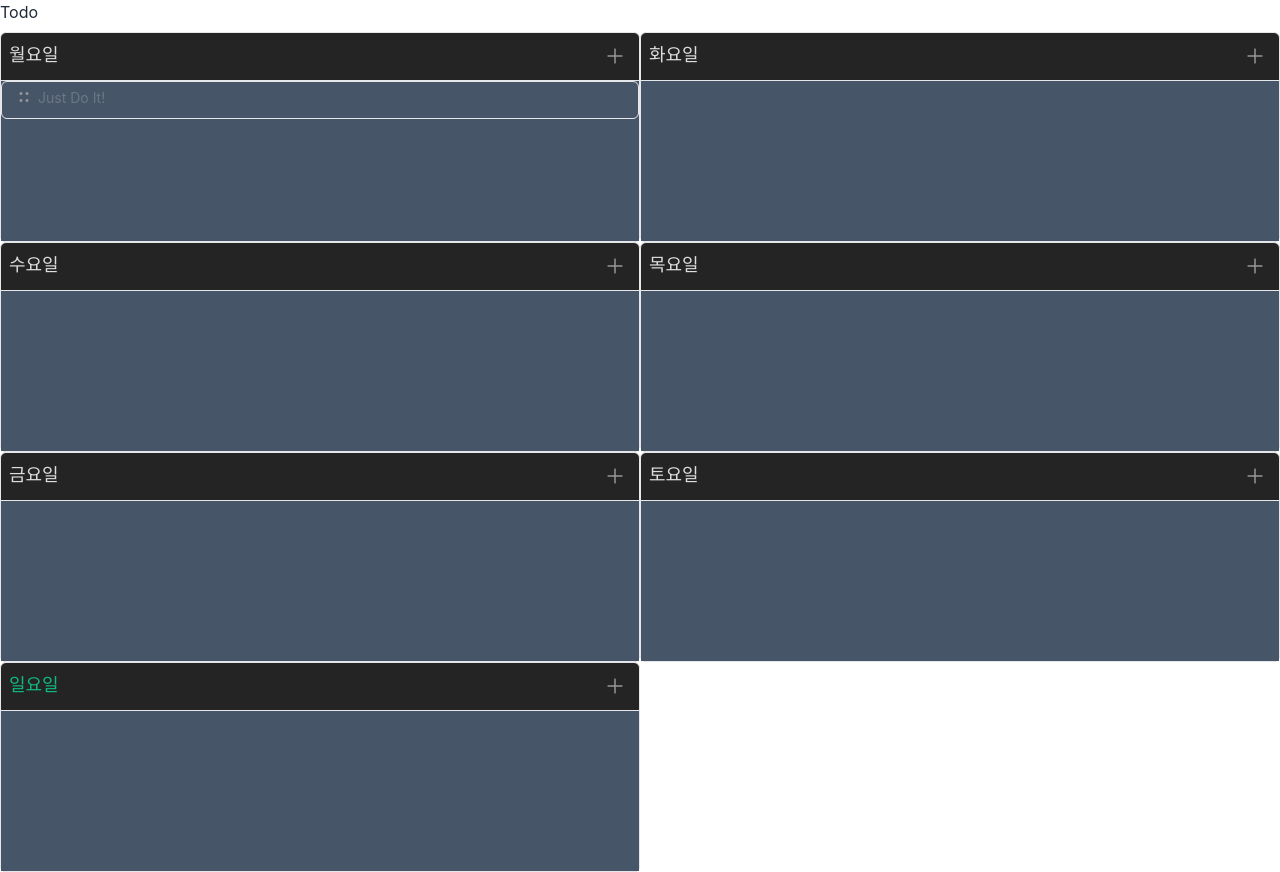
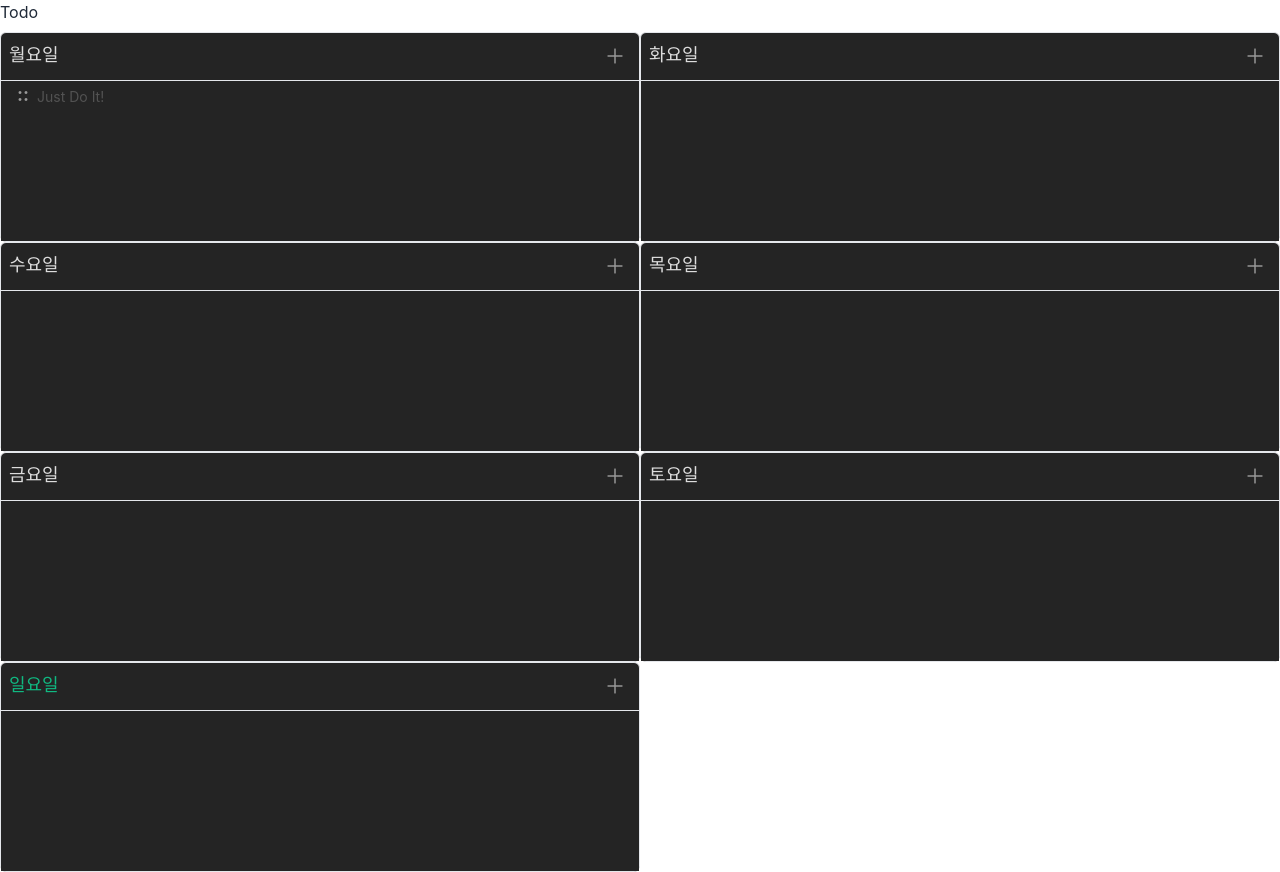
Before and after one commit to dev2820/daily-todo-list, a React (Vite) app in the folder daily-todo-list-web/: page / in a window 1280 px wide. Both pictures are taken after a click on the button 615 px from the left and 57 px from the top of the page. Built offline with nearby package versions, Linux system fonts and the light colour scheme.

Commit message:
update/ something...something...

```diff
--- a/daily-todo-list-web/src/components/Atom/Card.tsx
+++ b/daily-todo-list-web/src/components/Atom/Card.tsx
@@ -7,4 +7,4 @@
   return <div className={cardStyle()}>{props.children}</div>;
 };
 
-const cardStyle = cva("border p-2 rounded-md");
+const cardStyle = cva("p-2 rounded-md overflow-hidden");
--- a/daily-todo-list-web/src/components/Atom/DnD/Draggable.tsx
+++ b/daily-todo-list-web/src/components/Atom/DnD/Draggable.tsx
@@ -28,11 +28,11 @@
   );
 };
 
-const itemStyle = cva("", {
+const itemStyle = cva("rounded-md overflow-hidden", {
   variants: {
     isDraggingOver: {
-      true: "bg-red-400",
-      false: "bg-slate-600",
+      true: "bg-surface-light drop-shadow-lg",
+      false: "bg-surface",
     },
   },
 });
--- a/daily-todo-list-web/src/components/Atom/DnD/Droppable.tsx
+++ b/daily-todo-list-web/src/components/Atom/DnD/Droppable.tsx
@@ -32,8 +32,8 @@
 const listStyle = cva("", {
   variants: {
     isDraggingOver: {
-      true: "bg-red-400",
-      false: "bg-slate-600",
+      true: "bg-surface-dark",
+      false: "bg-surface",
     },
   },
 });
--- a/daily-todo-list-web/tailwind.config.js
+++ b/daily-todo-list-web/tailwind.config.js
@@ -8,6 +8,7 @@
         surface: {
           DEFAULT: "#242424",
           light: "#363636",
+          dark: "#121212",
         },
         "on-surface": {
           DEFAULT: "#dddddd",
```
